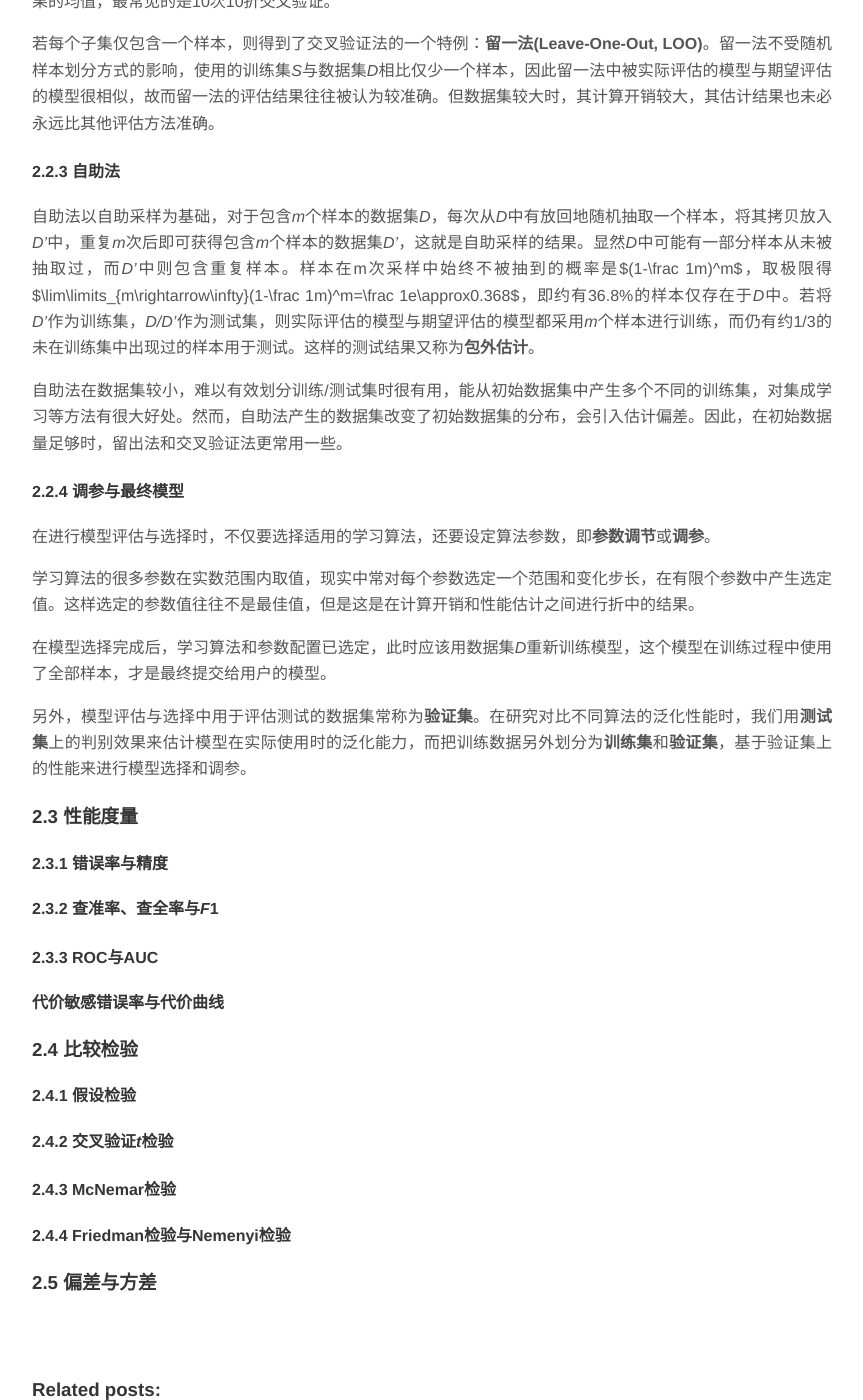
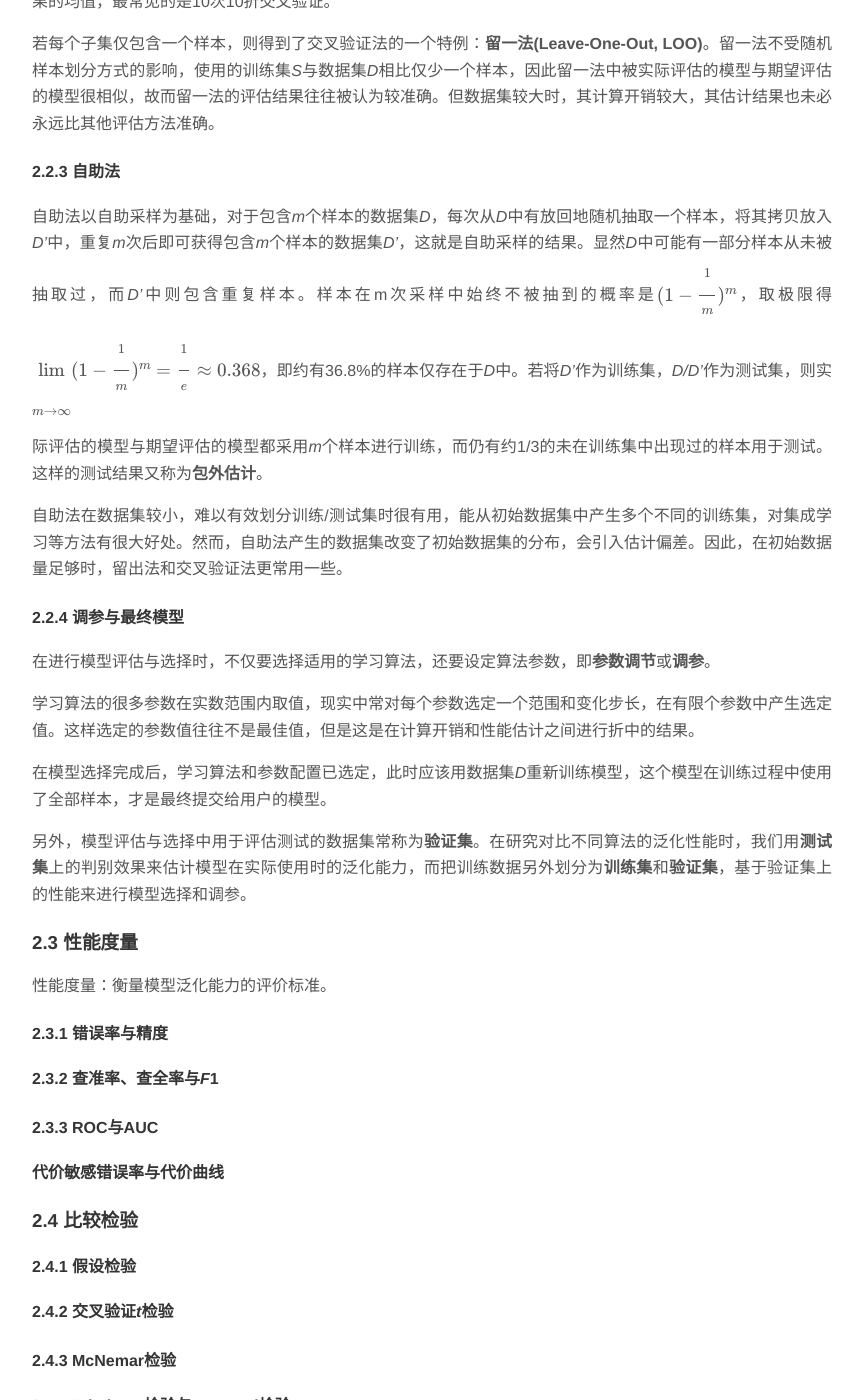
Before and after one commit to Chongxiao-Li/Chongxiao-Li.github.io, a Jekyll site: the page built from _posts/2021-02-15-[学习笔记] 西瓜书第2章笔记.md, in a window 1280 px wide and 1400 px high, scrolled down 1150 px. Shown: the whole window, without its empty margins (208-1071 px from the left). Built offline with Jekyll 4.4.1, drawn with Linux system fonts in a browser that asks for light colours; nearby versions of some CDN libraries; formulas are drawn with MathJax 3; part of the change alters nothing that is shown.

Commit message:
Update 2021-02-15-[学习笔记] 西瓜书第2章笔记.md

```diff
--- a/_posts/2021-02-15-[学习笔记] 西瓜书第2章笔记.md
+++ b/_posts/2021-02-15-[学习笔记] 西瓜书第2章笔记.md
@@ -4,6 +4,18 @@ title: "[学习笔记] 西瓜书第2章笔记"
 author: "Chongxiao Li"
 tags: ["machine learning", "西瓜书", "note"]
 ---
+
+<head>
+    <script src="https://cdn.mathjax.org/mathjax/latest/MathJax.js?config=TeX-AMS-MML_HTMLorMML" type="text/javascript"></script>
+    <script type="text/x-mathjax-config">
+        MathJax.Hub.Config({
+            tex2jax: {
+            skipTags: ['script', 'noscript', 'style', 'textarea', 'pre'],
+            inlineMath: [['$','$']]
+            }
+        });
+    </script>
+</head>
 
 ## 第2章 模型评估与选择
 
@@ -44,6 +56,7 @@ tags: ["machine learning", "西瓜书", "note"]
 另外，模型评估与选择中用于评估测试的数据集常称为**验证集**。在研究对比不同算法的泛化性能时，我们用**测试集**上的判别效果来估计模型在实际使用时的泛化能力，而把训练数据另外划分为**训练集**和**验证集**，基于验证集上的性能来进行模型选择和调参。
 
 ### 2.3 性能度量
+性能度量：衡量模型泛化能力的评价标准。
 #### 2.3.1 错误率与精度
 #### 2.3.2 查准率、查全率与*F*1
 #### 2.3.3 ROC与AUC
```
